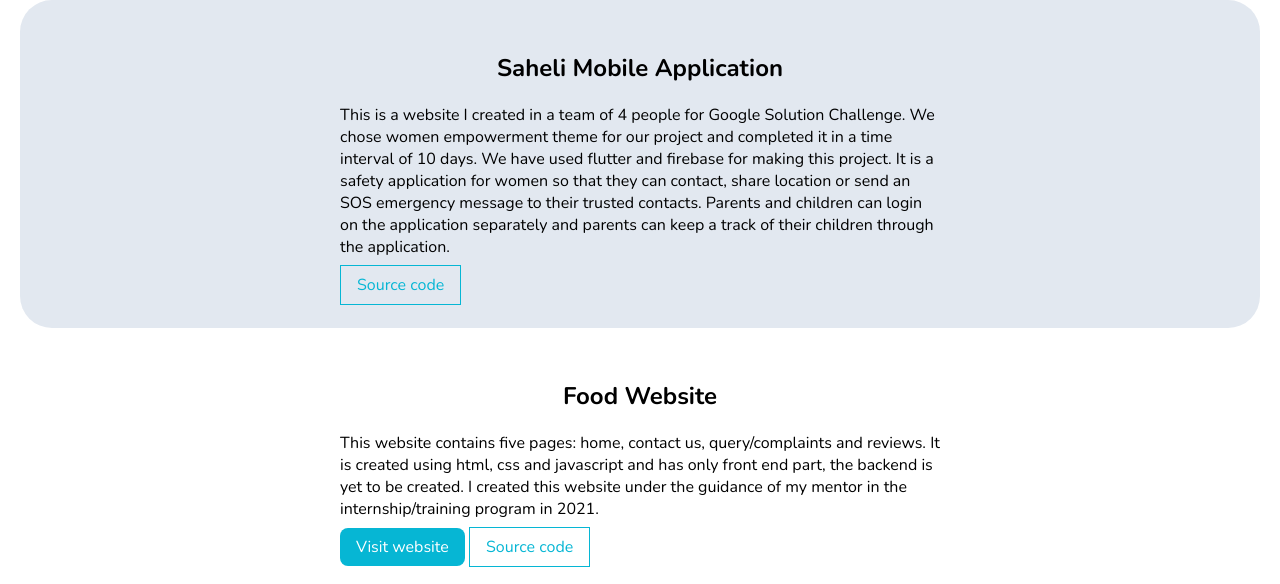
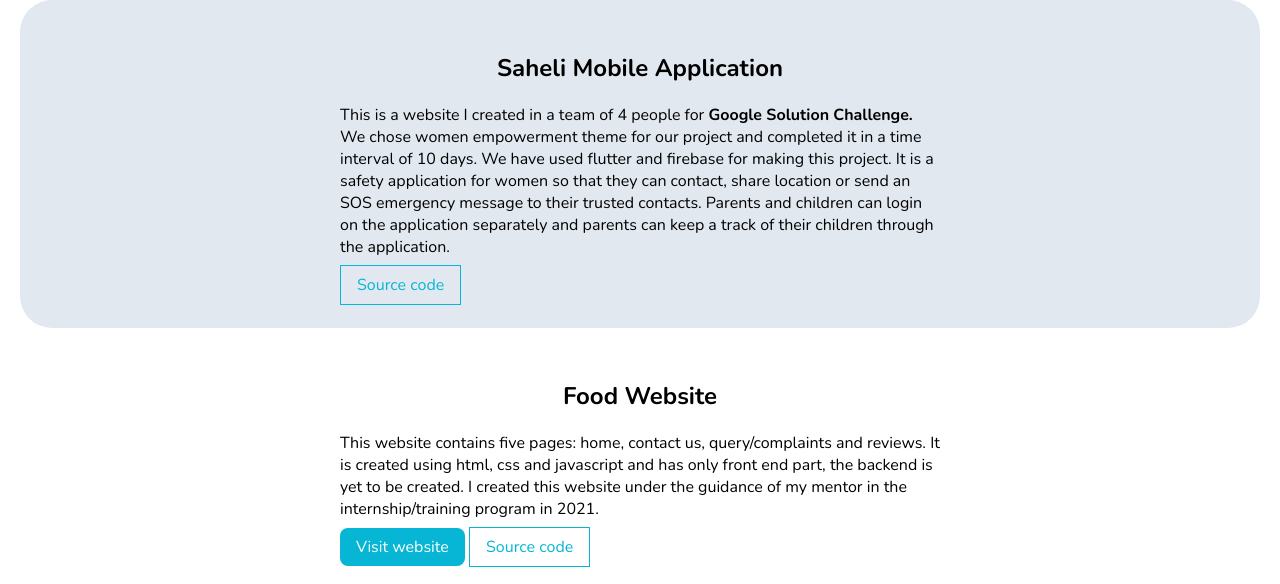
Before and after one commit to kashisha3/Portfolio-Website, a plain HTML site: page project.html in a window 1280 px wide. Shown: the part 216-800 px from the top of the page. Drawn offline with nearby package versions, Linux system fonts and the light colour scheme.

Commit message:
added project saheli

```diff
--- a/project.html
+++ b/project.html
@@ -39,7 +39,7 @@
     <section class="section ow">
         <div class="container container-center">
             <h1>Saheli Mobile Application</h1>
-            <p>This is a website I created in a team of 4 people for Google Solution Challenge. We chose women empowerment theme for our project and completed it in a time interval of 10 days. We have used flutter and firebase for making this project. It is a safety application for women so that they can contact, share location or send an SOS emergency message to their trusted contacts. Parents and children can login on the application separately and parents can keep a track of their children through the application.</p>
+            <p>This is a website I created in a team of 4 people for <b> Google Solution Challenge.</b> We chose women empowerment theme for our project and completed it in a time interval of 10 days. We have used flutter and firebase for making this project. It is a safety application for women so that they can contact, share location or send an SOS emergency message to their trusted contacts. Parents and children can login on the application separately and parents can keep a track of their children through the application.</p>
             <a class="link link-secondary" href="https://github.com/kashisha3/Saheli/tree/main">Source code</a>
         </div>
     </section>
```
